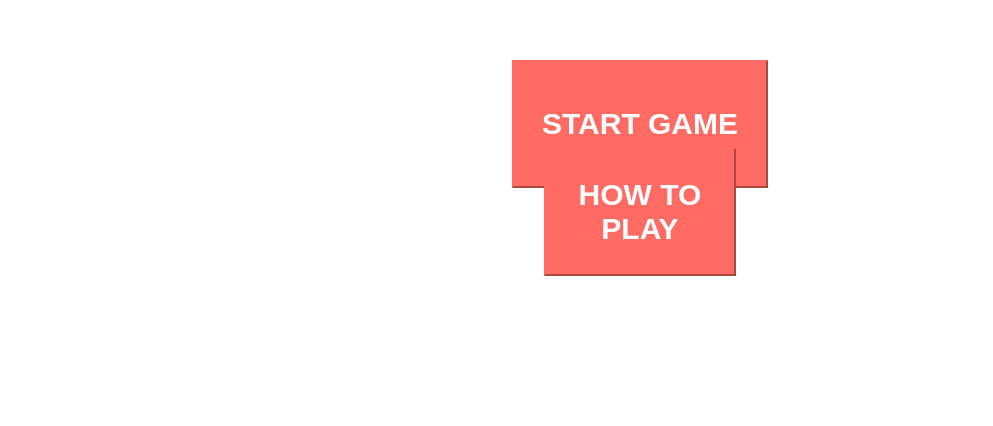
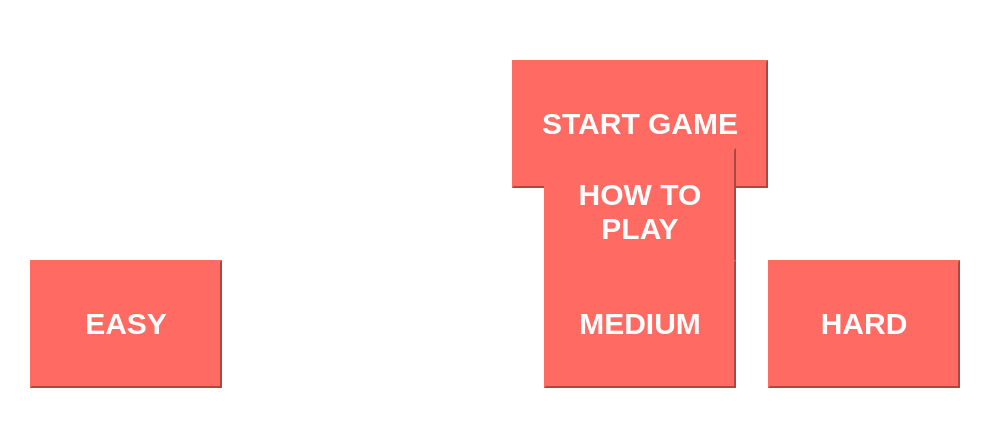
Before and after one commit to IntheDen/Spell-A-Mole, a plain HTML site: page dom_scene_test.html in a window 1280 px wide. Shown: the part 300-726 px from the top of the page, without its empty margins (0-993 px from the left). Drawn offline with Linux system fonts and the light colour scheme.

Commit message:
Add difficulty selector

```diff
--- a/dom_scene_test.css
+++ b/dom_scene_test.css
@@ -26,6 +26,48 @@
 	top:  56vh;
 }
 
+#easy_button{
+	height: 10vw;
+	width: 15vw;
+	font-size:  30px;
+	font-weight: bold;
+	text-transform: uppercase;
+	color:  white;
+	background-color: #ff6b63;
+	border-color: #ff6b63;
+	position: absolute;
+	left:  30;
+	top:  70vh;
+}
+
+#medium_button{
+	height: 10vw;
+	width: 15vw;
+	font-size:  30px;
+	font-weight: bold;
+	text-transform: uppercase;
+	color:  white;
+	background-color: #ff6b63;
+	border-color: #ff6b63;
+	position: absolute;
+	left:  42.5vw;
+	top:  70vh;
+}
+
+#hard_button{
+	height: 10vw;
+	width: 15vw;
+	font-size:  30px;
+	font-weight: bold;
+	text-transform: uppercase;
+	color:  white;
+	background-color: #ff6b63;
+	border-color: #ff6b63;
+	position: absolute;
+	left:  60vw;
+	top:  70vh;
+}
+
 .div_head{
 	position: absolute;
 	left:  40vw;
--- a/dom_scene_test.html
+++ b/dom_scene_test.html
@@ -8,6 +8,15 @@
 	<div class ="how_to">
 	<button id ="how_toButton"> How to Play</button>
 </div>
+<div class ="easy">
+<button id ="easy_button"> Easy</button>
+</div>
+<div class ="medium">
+<button id ="medium_button"> Medium</button>
+</div>
+<div class ="hard">
+<button id ="hard_button"> Hard</button>
+</div>
 </div>
 </body>
 <script src="dom_scene_test.js"></script>
--- a/dom_scene_test.js
+++ b/dom_scene_test.js
@@ -3,7 +3,12 @@ const start_game_button = document.querySelector('#start_button');
 const main_container = document.querySelector('.container');
 const how_to_play = document.querySelector('.how_to');
 const how_to_button = document.querySelector('#how_toButton')
-
+const easy_ = document.querySelector('.easy');
+const easyButton = document.querySelector('#easy_button')
+const medium_ = document.querySelector('.medium');
+const mediumButton = document.querySelector('#medium_button')
+const hard_ = document.querySelector('.hard');
+const hardButton = document.querySelector('#hard_button')
 //testing hover capabilites through dom, can just do csss instead
 start_game_button.addEventListener("mouseenter",() =>{
 	start_game_button.style.backgroundColor = "Yellow";
@@ -23,6 +28,9 @@ start_game_button.addEventListener("click",() =>{
 	start_game_area.style.display = "none";
 	how_to_play.disabled = "true";
   how_to_play.style.display = "none";
+	easyButton.style.display = "none";
+	mediumButton.style.display = "none";
+	hardButton.style.display = "none";
 	console.log("I clciked");
 
 	//Now create a new div where I have a line of text for example (will be replaced by a game scene maybe?)
@@ -47,8 +55,9 @@ start_game_area.disabled = "false";
 start_game_area.style.display = "block";
 how_to_play.disabled = "false";
 how_to_play.style.display = "block";
+easyButton.style.display = "block";
+mediumButton.style.display = "block";
+hardButton.style.display = "block";
 });
 
 });
-
-// THIS IS A TEST
```
